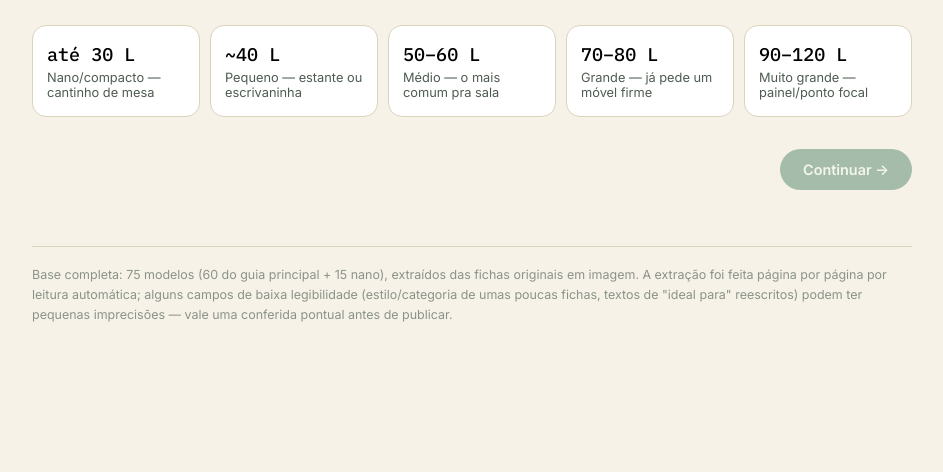
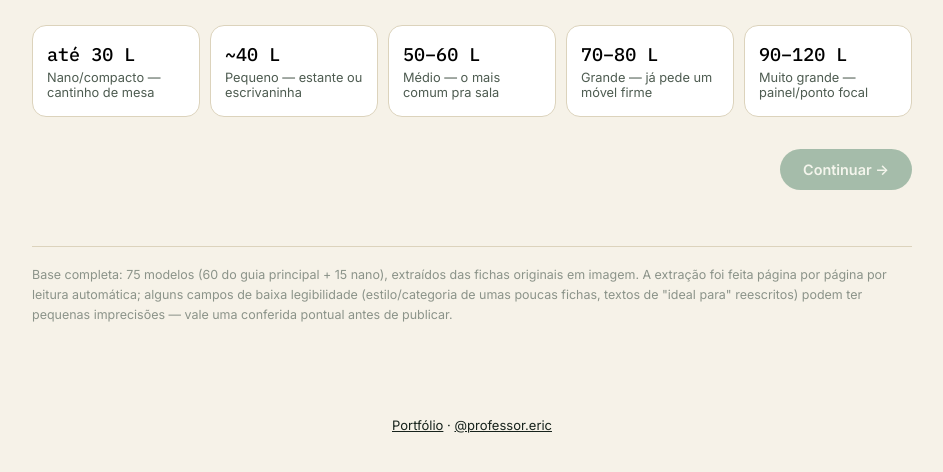
Before and after one commit to ericsouzag/monte-seu-aquario, a plain HTML site: page index.html in a window 1280 px wide. Shown: the part 280-752 px from the top of the page, without its empty margins (168-1111 px from the left). Drawn offline with Linux system fonts and the light colour scheme.

Commit message:
Adiciona links de portfólio e Instagram no rodapé
Co-Authored-By: Claude Haiku 5.5 <noreply@anthropic.com>
Claude-Session: https://claude.ai/code/session_01MZC2AnfBdacRQYACGLrB7h

```diff
--- a/index.html
+++ b/index.html
@@ -1558,5 +1558,6 @@ if ('serviceWorker' in navigator) {
   });
 }
 </script>
+<footer class="rodape-links" style="text-align:center;font-size:13px;padding:16px 12px"><a href="https://ericsouzag.github.io/portfolio-sric/" target="_blank" rel="noopener" style="color:inherit">Portfólio</a> · <a href="https://instagram.com/professor.eric" target="_blank" rel="noopener" style="color:inherit">@professor.eric</a></footer>
 </body>
 </html>
```
